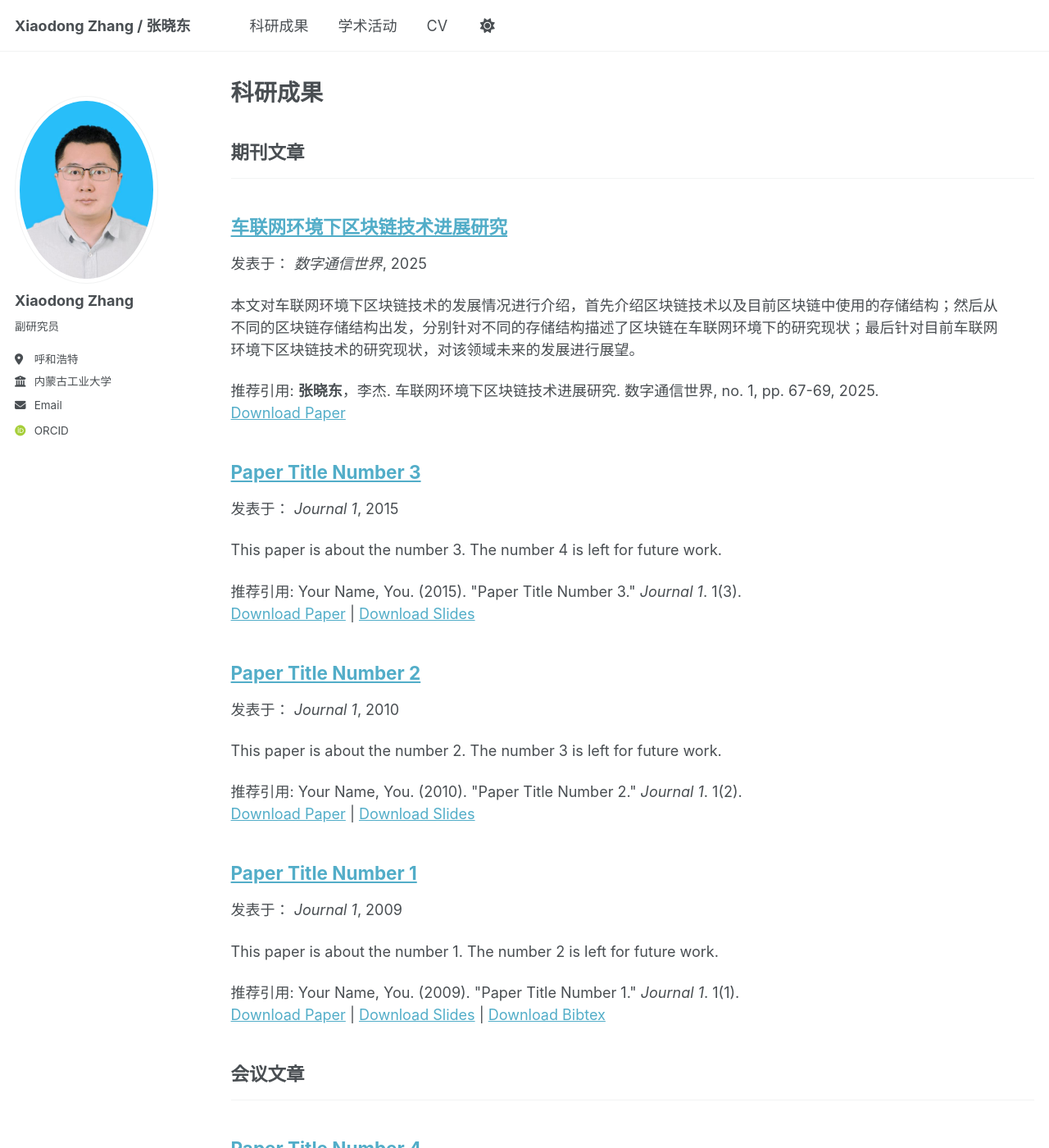
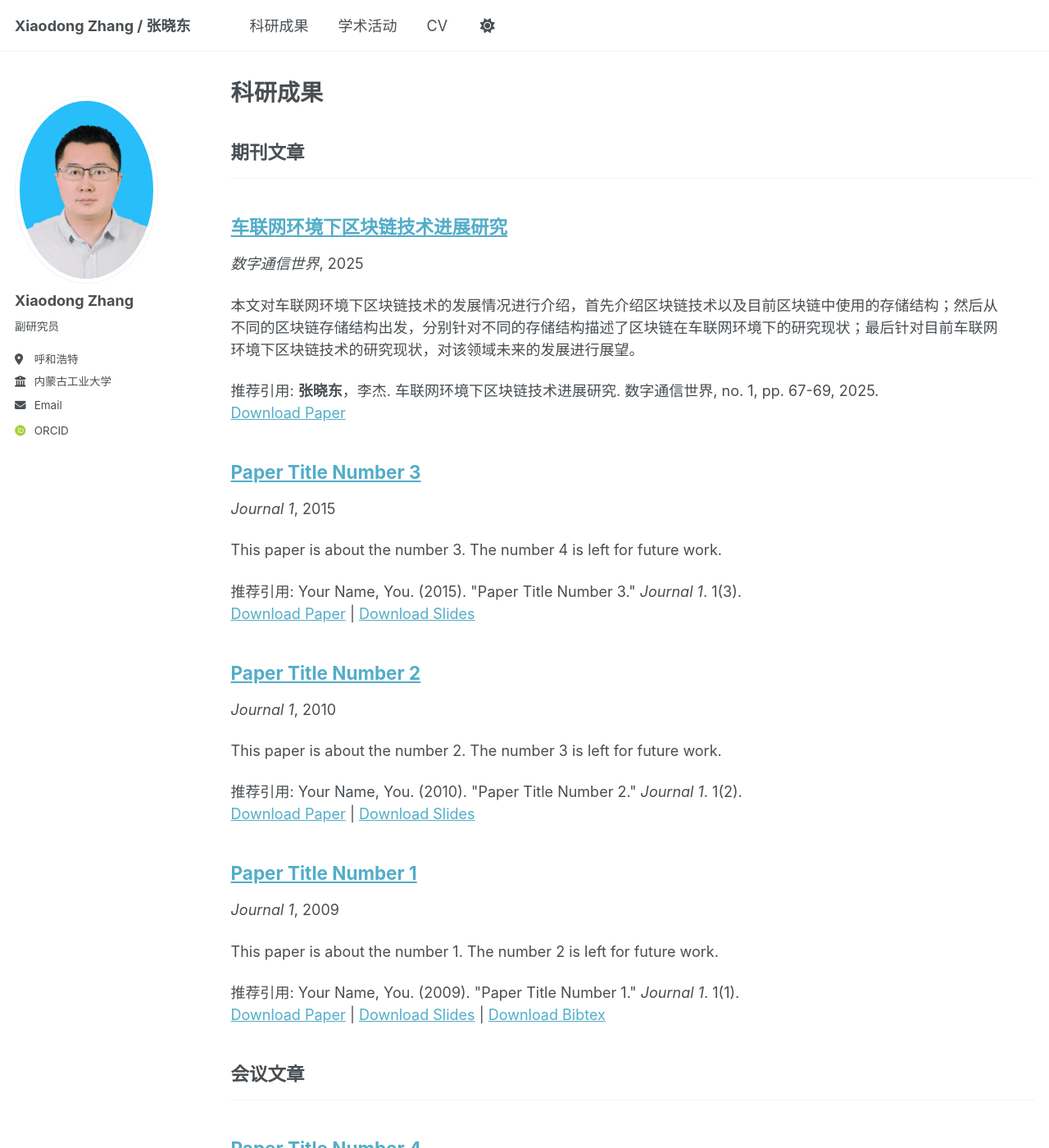
Before and after one commit to zhangxiaodong-imut/zhangxiaodong-imut.github.io, a Jekyll site: the page built from _pages/publications.html, in a window 1280 px wide and 1400 px high. Shown: the whole window at 82% size. Built offline with Jekyll 4.4.1, drawn with Linux system fonts in a browser that asks for light colours; some web fonts are replaced.

Commit message:
Update archive-single.html

```diff
--- a/_includes/archive-single.html
+++ b/_includes/archive-single.html
@@ -41,7 +41,7 @@
         {% if post.collection == 'teaching' %}
           <p> {{ post.type }}, <i>{{ post.venue }}</i>, {{ post.date | default: "1900-01-01" | date: "%Y" }} </p>
         {% elsif post.collection == 'publications' %}
-          <p>发表于： <i>{{ post.venue }}</i>, {{ post.date | default: "1900-01-01" | date: "%Y" }} </p>
+          <p><i>{{ post.venue }}</i>, {{ post.date | default: "1900-01-01" | date: "%Y" }} </p>
         {% elsif post.date %}
          <p class="page__date"><strong><i class="fa fa-fw fa-calendar" aria-hidden="true"></i> {{ site.data.ui-text[site.locale].date_label | default: "Published:" }}</strong> <time datetime="{{ post.date | default: "1900-01-01" | date_to_xmlschema }}">{{ post.date | default: "1900-01-01" | date: "%B %d, %Y" }}</time></p>
         {% endif %}
```
